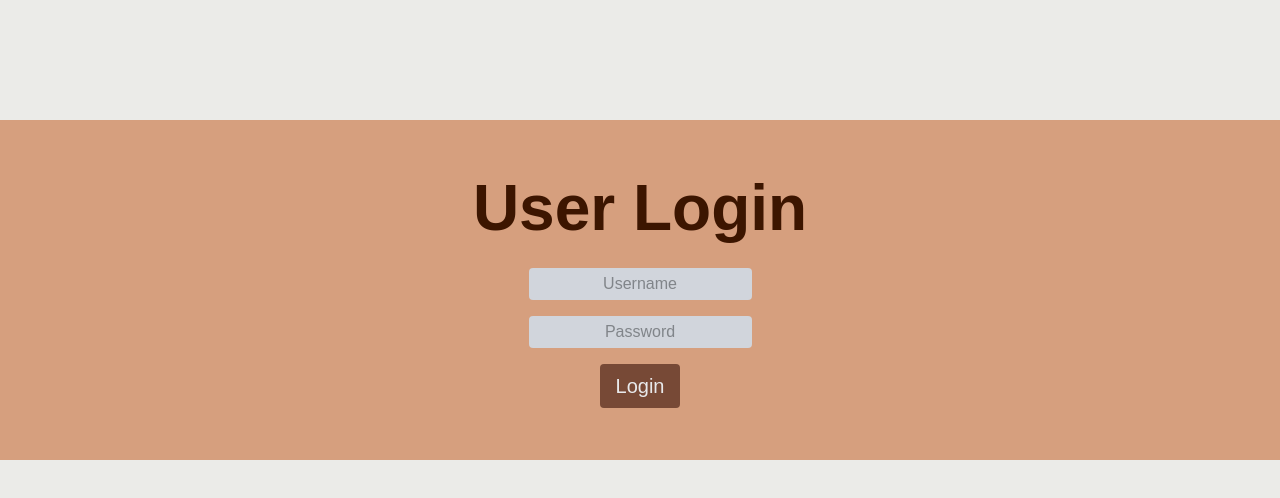
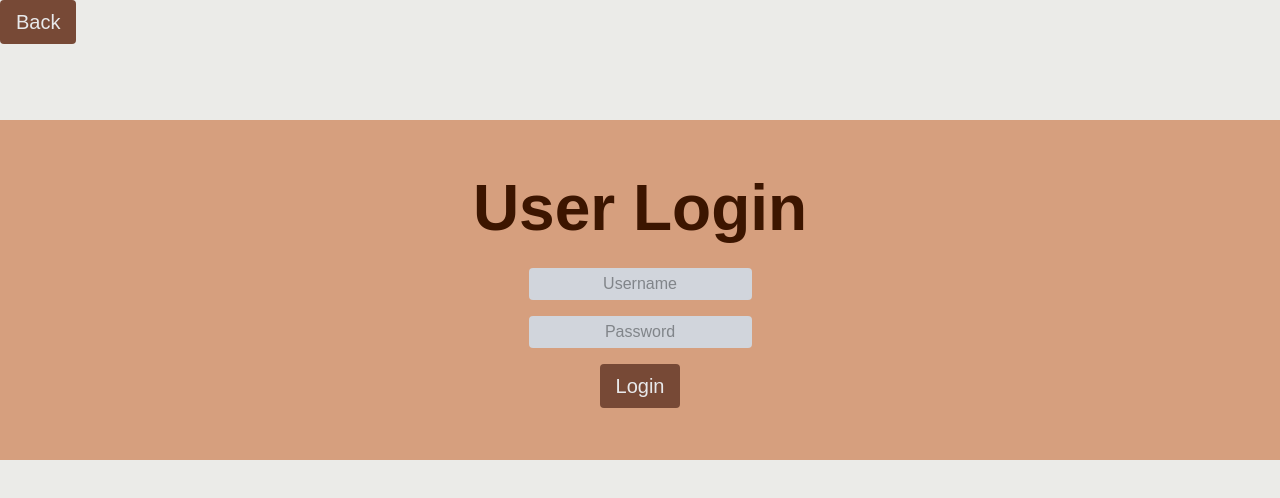
Before and after one commit to ehouse3/Task-Manager, a Next.js app in the folder nextjs-frontend/taskmanager/: page /login in a window 1280 px wide. Shown: the top 498 px of the page. Built offline with nearby package versions, Linux system fonts and the light colour scheme.

Commit message:
Back Button

```diff
--- a/nextjs-frontend/taskmanager/app/login/page.tsx
+++ b/nextjs-frontend/taskmanager/app/login/page.tsx
@@ -1,6 +1,6 @@
 "use client";
 
-import { Button, TextField, PasswordField } from "@/lib/components";
+import { Button, TextField, PasswordField, Navigate } from "@/lib/components";
 import { LoginRequest } from "@/lib/api/types/auth";
 import { FormEvent, FormEventHandler, useState } from "react";
 import { useRouter } from "next/navigation";
@@ -75,11 +75,24 @@ export default function UserLogin() {
   };
 
   return (
-    <div className="flex flex-col items-center p-10 my-30 bg-foreground">
+    <div>
+      <div className="flex">
+        <Navigate variant="medium" href="/">
+          Back
+        </Navigate>
+      </div>
+      <div className="flex flex-col items-center p-10 my-19 bg-foreground">
         <h1 className="title mb-3">User Login</h1>
-      <form className="flex flex-col w-sm items-center" onSubmit={handleSubmit}>
+        <form
+          className="flex flex-col w-sm items-center"
+          onSubmit={handleSubmit}
+        >
           <TextField placeHolder="Username" required={true} name="username" />
-        <PasswordField placeHolder="Password" required={true} name="password" />
+          <PasswordField
+            placeHolder="Password"
+            required={true}
+            name="password"
+          />
           <Button variant="medium" type="submit">
             Login
           </Button>
@@ -88,5 +101,6 @@ export default function UserLogin() {
           </div>
         </form>
       </div>
+    </div>
   );
 }
--- a/nextjs-frontend/taskmanager/app/register/page.tsx
+++ b/nextjs-frontend/taskmanager/app/register/page.tsx
@@ -1,6 +1,6 @@
 "use client";
 
-import { Button, TextField, PasswordField } from "@/lib/components";
+import { Button, TextField, PasswordField, Navigate } from "@/lib/components";
 import { RegisterRequest } from "@/lib/api/types/auth";
 import { FormEvent, FormEventHandler, useState } from "react";
 import { useRouter } from "next/navigation";
@@ -108,13 +108,26 @@ export default function UserRegister() {
   };
 
   return (
-    <div className="flex flex-col items-center p-10 my-30 bg-foreground">
+    <div>
+      <div className="flex">
+        <Navigate variant="medium" href="/">
+          Back
+        </Navigate>
+      </div>
+      <div className="flex flex-col items-center p-10 my-19 bg-foreground">
         <h1 className="title mb-3">User Registration</h1>
-      <form className="flex flex-col w-sm items-center" onSubmit={handleSubmit}>
+        <form
+          className="flex flex-col w-sm items-center"
+          onSubmit={handleSubmit}
+        >
           <TextField placeHolder="Username" required={true} name="username" />
           <TextField placeHolder="Email" required={true} name="email" />
           <div id="break" className="my-2"></div>
-        <PasswordField placeHolder="Password" required={true} name="password" />
+          <PasswordField
+            placeHolder="Password"
+            required={true}
+            name="password"
+          />
           <PasswordField
             placeHolder="Confirm Password"
             required={true}
@@ -128,5 +141,6 @@ export default function UserRegister() {
           </div>
         </form>
       </div>
+    </div>
   );
 }
```
Lines whose indentation alone changed are shown as unchanged.
